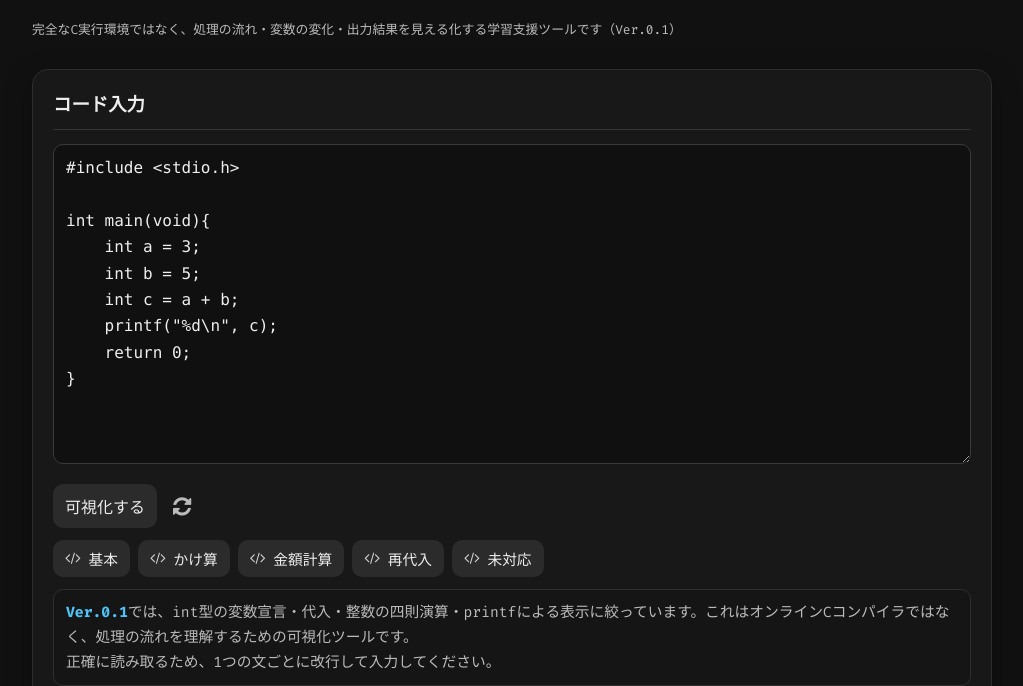
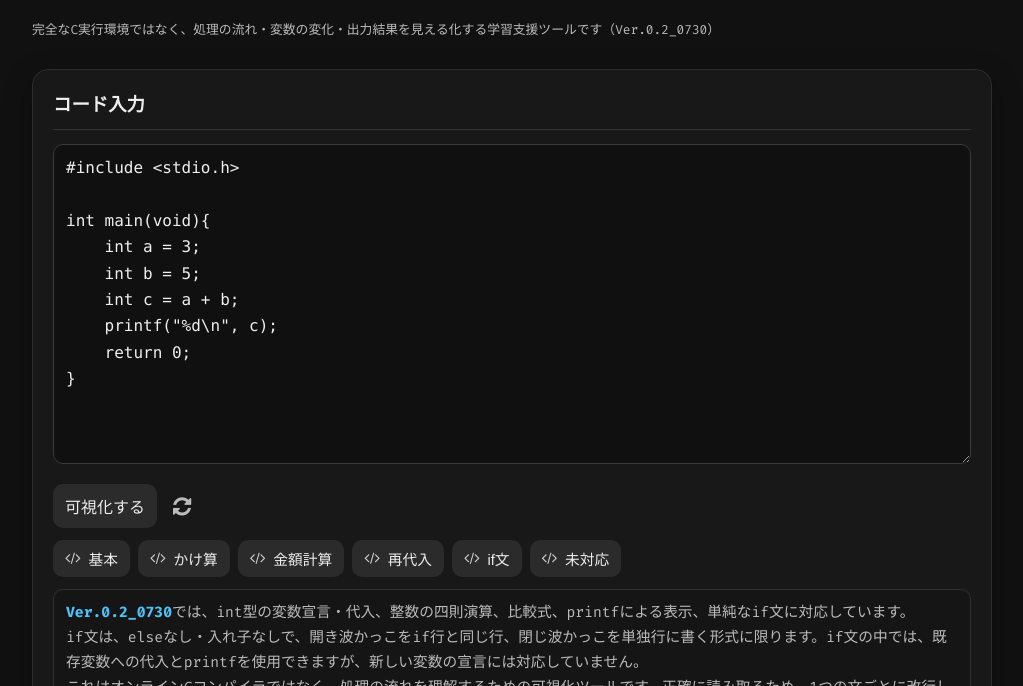
Before and after one commit to mar-sander/c-visualizer, a plain HTML site: page index.html in a window 1280 px wide. Shown: the part 114-800 px from the top of the page, without its empty margins (128-1151 px from the left). Drawn offline with Linux system fonts and the light colour scheme.

Commit message:
Ver.0.2_0730の表示と対応範囲を更新

```diff
--- a/index.html
+++ b/index.html
@@ -13,7 +13,7 @@
 <div class="container">
   <header class="page-header">
     <h1 class="page-title">c<span class="subtitle"> code visualizer</span></h1>
-    <div class="page-subtitle">完全なC実行環境ではなく、処理の流れ・変数の変化・出力結果を見える化する学習支援ツールです（Ver.0.1）</div>
+    <div class="page-subtitle">完全なC実行環境ではなく、処理の流れ・変数の変化・出力結果を見える化する学習支援ツールです（Ver.0.2_0730）</div>
   </header>
 
   <div class="tool-grid">
@@ -37,10 +37,11 @@ int main(void){
         <button class="sample-btn" onclick="loadSample('calcSimple')"><i class="fa fa-code" aria-hidden="true"></i><span>かけ算</span></button>
         <button class="sample-btn" onclick="loadSample('calc')"><i class="fa fa-code" aria-hidden="true"></i><span>金額計算</span></button>
         <button class="sample-btn" onclick="loadSample('assign')"><i class="fa fa-code" aria-hidden="true"></i><span>再代入</span></button>
+        <button class="sample-btn" onclick="loadSample('ifSimple')"><i class="fa fa-code" aria-hidden="true"></i><span>if文</span></button>
         <button class="sample-btn" onclick="loadSample('unsupported')"><i class="fa fa-code" aria-hidden="true"></i><span>未対応</span></button>
       </div>
       <div class="legend-box">
-        <span class="highlight">Ver.0.1</span>では、int型の変数宣言・代入・整数の四則演算・printfによる表示に絞っています。これはオンラインCコンパイラではなく、処理の流れを理解するための可視化ツールです。<br>正確に読み取るため、1つの文ごとに改行して入力してください。
+        <span class="highlight">Ver.0.2_0730</span>では、int型の変数宣言・代入、整数の四則演算、比較式、printfによる表示、単純なif文に対応しています。<br>if文は、elseなし・入れ子なしで、開き波かっこをif行と同じ行、閉じ波かっこを単独行に書く形式に限ります。if文の中では、既存変数への代入とprintfを使用できますが、新しい変数の宣言には対応していません。<br>これはオンラインCコンパイラではなく、処理の流れを理解するための可視化ツールです。正確に読み取るため、1つの文ごとに改行して入力してください。
       </div>
     </section>
 
--- a/script.js
+++ b/script.js
@@ -3,6 +3,7 @@ const samples = {
   calcSimple: `#include <stdio.h>\n\nint main(void){\n    int price = 120;\n    int count = 3;\n    int total = price * count;\n    printf("%d円です\\n", total);\n    return 0;\n}`,
   calc: `#include <stdio.h>\n\nint main(void){\n    int price = 120;\n    int count = 4;\n    int total = price * count;\n    int change = 1000 - total;\n    printf("合計:%d円\\n", total);\n    printf("おつり:%d円\\n", change);\n    return 0;\n}`,
   assign: `#include <stdio.h>\n\nint main(void){\n    int score = 60;\n    score = score + 15;\n    printf("%d\\n", score);\n    return 0;\n}`,
+  ifSimple: `#include <stdio.h>\n\nint main(void){\n    int score = 78;\n    if(score >= 60){\n        printf("合格です\\n");\n    }\n    return 0;\n}`,
   unsupported: `#include <stdio.h>\n\nint main(void){\n    int score;\n    scanf("%d", &score);\n    return 0;\n}`
 };
 
@@ -520,8 +521,8 @@ function visualizeCode(){
     }
 
     if(/^if\s*\(/.test(trimmed) || /^for\s*\(/.test(trimmed) || /^while\s*\(/.test(trimmed) || /^scanf\s*\(/.test(trimmed)){
-      addAnalysis(analysis, lineNo, 'Ver.0.1では未対応の構文です。今後の拡張対象として扱います。');
-      addHint(hints, lineNo, 'Ver.0.1では未対応', '現在は int、代入、整数の四則演算、printf の処理過程可視化に絞っています。この行は正確には実行シミュレートしていません。');
+      addAnalysis(analysis, lineNo, 'Ver.0.2_0730では未対応の構文です。今後の拡張対象として扱います。');
+      addHint(hints, lineNo, 'Ver.0.2_0730では未対応', '現在は int、代入、整数の四則演算、比較式、printf、単純なif文の処理過程可視化に対応しています。この行は正確には実行シミュレートしていません。');
       warningLines.add(lineNo);
       return;
     }
@@ -658,9 +659,9 @@ function visualizeCode(){
       warningLines.add(lineNo);
     }
 
-    addAnalysis(analysis, lineNo, 'Ver.0.1では説明未対応のコードです。');
+    addAnalysis(analysis, lineNo, 'Ver.0.2_0730では説明未対応のコードです。');
     if(trimmed !== ''){
-      addHint(hints, lineNo, '未対応コード', 'この行は現在の可視化対象外です。まずは int、代入、四則演算、printf の範囲で試してみましょう。');
+      addHint(hints, lineNo, '未対応コード', 'この行は現在の可視化対象外です。まずは int、代入、整数の四則演算、比較式、printf、単純なif文の範囲で試してみましょう。');
       warningLines.add(lineNo);
     }
   }
```
Also changed, not shown: 2 other files.
